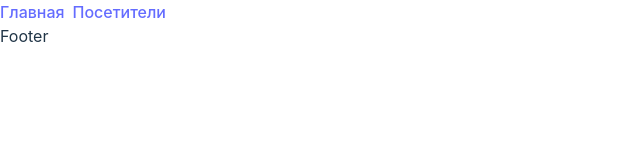
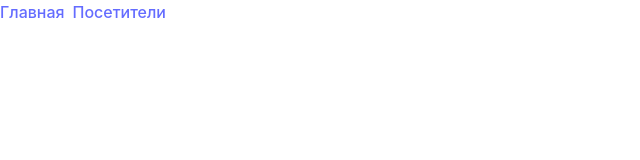
Before and after one commit to DedRobin/soir-user-log, a React (Vite) app: page / in a window 1280 px wide. Shown: the top 160 px of the page, without its empty margins (0-640 px from the left). Built offline with nearby package versions, Linux system fonts and the light colour scheme.

Commit message:
fix: main is distributed over the entire height

```diff
--- a/src/App.tsx
+++ b/src/App.tsx
@@ -6,7 +6,7 @@ export default function App() {
   return (
     <>
       <Header />
-      <main>
+      <main className="grow">
         <Outlet />
       </main>
       <Footer />
--- a/src/index.css
+++ b/src/index.css
@@ -72,6 +72,8 @@ button:focus-visible {
 }
 
 #root {
+  display: flex;
+  flex-direction: column;
   min-width: 100vw;
   min-height: 100vh;
 }
```
